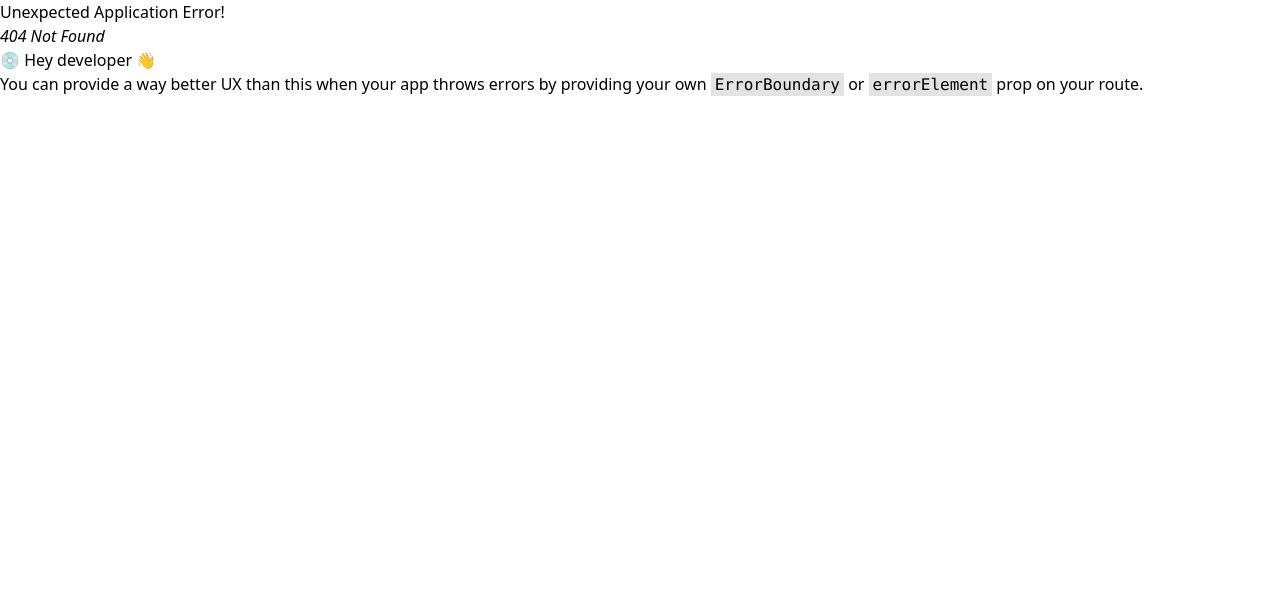
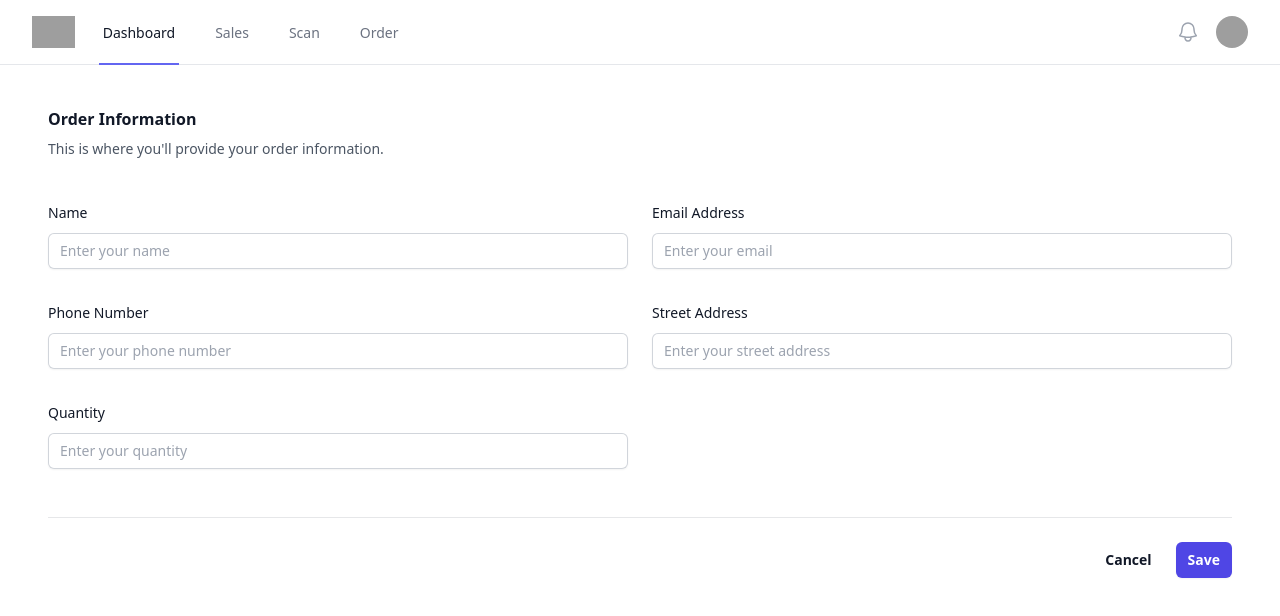
Before and after one commit to dwikiokvianp/Oil, a React (Vite) app: page /order in a window 1280 px wide. Before the commit this address had no page. Shown: the top 616 px of the page. Built offline with nearby package versions, Linux system fonts and the light colour scheme; grey boxes are pictures that could not be loaded.

Commit message:
feat - add order input

```diff
--- a/package.json
+++ b/package.json
@@ -16,8 +16,11 @@
     "axios": "^1.4.0",
     "react": "^18.2.0",
     "react-dom": "^18.2.0",
+    "react-hot-toast": "^2.4.1",
+    "react-qr-barcode-scanner": "^1.0.6",
     "react-query": "^3.39.3",
-    "react-router-dom": "^6.11.2"
+    "react-router-dom": "^6.11.2",
+    "zustand": "^4.3.8"
   },
   "devDependencies": {
     "@types/react": "^18.0.37",
--- /dev/null
+++ b/src/api/sales.service.api.ts
@@ -0,0 +1,36 @@
+import axios from "axios";
+import type {
+  GetSales,
+  SalesInput,
+  SalesResponse,
+} from "../type/sales.d.type.ts";
+
+const salesService = axios.create({
+  baseURL: "http://localhost:3000",
+});
+
+export const postSales = async (
+  salesData: Omit<SalesInput, "id">
+): Promise<SalesResponse> => {
+  const { data }: { data: SalesResponse } = await salesService.post("/sales", {
+    ...salesData,
+  });
+  return data;
+};
+
+export const getSales = async () => {
+  const { data }: { data: GetSales[] } = await salesService.get("/sales");
+  return data;
+};
+
+export const getSalesById = async (id: number) => {
+  const { data }: { data: GetSales } = await salesService.get(`/sales/${id}`);
+  return data;
+};
+
+export const updateSales = async (id: number) => {
+  const { data }: { data: SalesResponse } = await salesService.put(
+    `/admin/config/${id}`
+  );
+  return data;
+};
--- a/src/pages/Home/Home.tsx
+++ b/src/pages/Home/Home.tsx
@@ -6,6 +6,7 @@ import {
   userNavigation,
   navigation,
   NavigationType,
+  UserNavigationType,
 } from "./constant/home.constant.ts";
 import { useState } from "react";
 import { Outlet, useNavigate } from "react-router-dom";
@@ -18,6 +19,11 @@ export default function Home() {
   const [navigationBar, setNavigationBar] = useState(navigation);
   const navigate = useNavigate();
 
+  const handleSignOut = (nav: UserNavigationType) => {
+    if (nav.name === "Sign out") {
+      navigate("/login");
+    }
+  };
   const handleOnChangeNavigation = (item: NavigationType) => {
     const updatedNavigation = navigationBar.map((navItem: NavigationType) => {
       if (navItem.name === item.name) {
@@ -108,6 +114,9 @@ export default function Home() {
                                     active ? "bg-gray-100" : "",
                                     "block px-4 py-2 text-sm text-gray-700"
                                   )}
+                                  onClick={() => {
+                                    handleSignOut(item);
+                                  }}
                                 >
                                   {item.name}
                                 </a>
@@ -188,6 +197,9 @@ export default function Home() {
                         key={item.name}
                         as="a"
                         className="block px-4 py-2 text-base font-medium text-gray-500 hover:bg-gray-100 hover:text-gray-800"
+                        onClick={() => {
+                          handleSignOut(item);
+                        }}
                       >
                         {item.name}
                       </Disclosure.Button>
@@ -202,14 +214,14 @@ export default function Home() {
         <div className="py-10">
           <header>
             <div className="mx-auto max-w-7xl px-4 sm:px-6 lg:px-8">
-              <h1 className="text-3xl font-bold leading-tight tracking-tight text-gray-900">
-                Dashboard
-              </h1>
+              <h1 className="text-3xl font-bold leading-tight tracking-tight text-gray-900"></h1>
             </div>
           </header>
           <main>
             <div className="mx-auto max-w-7xl sm:px-6 lg:px-8">
-              <Outlet />
+              <div className="px-4">
+                <Outlet />
+              </div>
             </div>
           </main>
         </div>
--- a/src/pages/Home/constant/home.constant.ts
+++ b/src/pages/Home/constant/home.constant.ts
@@ -2,6 +2,12 @@ export interface NavigationType {
   name: string;
   href: string;
   current: boolean;
+}
+
+export interface UserNavigationType {
+  id: number;
+  name: string;
+  href: string;
 }
 const user = {
   name: "Tom Cook",
@@ -13,12 +19,12 @@ const navigation = [
   { name: "Dashboard", href: "#", current: true },
   { name: "Sales", href: "#", current: false },
   { name: "Scan", href: "#", current: false },
-  { name: "Calendar", href: "#", current: false },
+  { name: "Order", href: "#", current: false },
 ];
 const userNavigation = [
-  { name: "Your Profile", href: "#" },
-  { name: "Settings", href: "#" },
-  { name: "Sign out", href: "#" },
+  { id: 1, name: "Your Profile", href: "#" },
+  { id: 2, name: "Settings", href: "#" },
+  { id: 3, name: "Sign out", href: "#" },
 ];
 
 export { user, navigation, userNavigation };
--- /dev/null
+++ b/src/pages/Order/Order.tsx
@@ -0,0 +1,65 @@
+import { orderInput, OrderInputState } from "./constant/order.constant.ts";
+import { useState } from "react";
+
+export default function Order() {
+  const [orderLogin, setOrderLogin] = useState<OrderInputState>({});
+
+  const handleOnChangeOrder = (e: React.ChangeEvent<HTMLInputElement>) => {
+    e.preventDefault();
+    const { name, value } = e.target;
+    setOrderLogin({ ...orderLogin, [name]: value });
+  };
+
+  return (
+    <form>
+      <div className="space-y-12">
+        <div className="border-b border-gray-900/10 pb-12">
+          <h2 className="text-base font-semibold leading-7 text-gray-900">
+            Order Information
+          </h2>
+          <p className="mt-1 text-sm leading-6 text-gray-600">
+            This is where you'll provide your order information.
+          </p>
+
+          <div className="mt-10 grid grid-cols-1 gap-x-6 gap-y-8 sm:grid-cols-6">
+            {orderInput.map((item) => (
+              <div className="sm:col-span-3" key={item.id}>
+                <label
+                  htmlFor={item.state}
+                  className="block text-sm font-medium leading-6 text-gray-900"
+                >
+                  {item.name}
+                </label>
+                <div className="mt-2">
+                  <input
+                    id={item.state}
+                    name={item.state}
+                    type={item.type}
+                    autoComplete={item.state}
+                    className="block w-full rounded-md border-0 py-1.5 text-gray-900 shadow-sm ring-1 ring-inset ring-gray-300 placeholder:text-gray-400 focus:ring-2 focus:ring-inset focus:ring-indigo-600 sm:text-sm sm:leading-6"
+                    onChange={(e) => handleOnChangeOrder(e)}
+                    placeholder={item.placeholder}
+                  />
+                </div>
+              </div>
+            ))}
+          </div>
+        </div>
+      </div>
+      <div className="mt-6 flex items-center justify-end gap-x-6">
+        <button
+          type="button"
+          className="text-sm font-semibold leading-6 text-gray-900"
+        >
+          Cancel
+        </button>
+        <button
+          type="submit"
+          className="rounded-md bg-indigo-600 px-3 py-2 text-sm font-semibold text-white shadow-sm hover:bg-indigo-500 focus-visible:outline focus-visible:outline-2 focus-visible:outline-offset-2 focus-visible:outline-indigo-600"
+        >
+          Save
+        </button>
+      </div>
+    </form>
+  );
+}
--- /dev/null
+++ b/src/pages/Order/constant/order.constant.ts
@@ -0,0 +1,53 @@
+export interface OrderInputType {
+  id: number;
+  name: string;
+  state: string;
+  type: string;
+  placeholder?: string;
+}
+
+export interface OrderInputState {
+  name: string;
+  email: string;
+  phone: string;
+  street: string;
+  liter: string;
+}
+
+export const orderInput = [
+  {
+    id: 1,
+    name: "Name",
+    state: "name",
+    type: "text",
+    placeholder: "Enter your name",
+  },
+  {
+    id: 2,
+    name: "Email Address",
+    state: "email",
+    type: "email",
+    placeholder: "Enter your email",
+  },
+  {
+    id: 3,
+    name: "Phone Number",
+    state: "phone",
+    type: "number",
+    placeholder: "Enter your phone number",
+  },
+  {
+    id: 4,
+    name: "Street Address",
+    state: "street",
+    type: "text",
+    placeholder: "Enter your street address",
+  },
+  {
+    id: 5,
+    name: "Quantity",
+    state: "liter",
+    type: "number",
+    placeholder: "Enter your quantity",
+  },
+];
--- a/src/pages/Sales/Sales.tsx
+++ b/src/pages/Sales/Sales.tsx
@@ -1,13 +1,13 @@
 import { Fragment } from "react";
 import { Menu, Transition } from "@headlessui/react";
 import { EllipsisVerticalIcon } from "@heroicons/react/20/solid";
-import { statuses, projects } from "./constant/sales.constant.ts";
+import { statuses, sales } from "./constant/sales.constant.ts";
 import { classNames } from "../../utils/class.mapper.utils.ts";
 
 export default function Example() {
   return (
     <ul role="list" className="divide-y divide-gray-100">
-      {projects.map((project) => (
+      {sales.map((project) => (
         <li
           key={project.id}
           className="flex items-center justify-between gap-x-6 py-5"
@@ -19,31 +19,28 @@ export default function Example() {
               </p>
               <p
                 className={classNames(
-                  statuses[project.status],
+                  statuses[project.id],
                   "rounded-md whitespace-nowrap mt-0.5 px-1.5 py-0.5 text-xs font-medium ring-1 ring-inset"
                 )}
               >
-                {project.status}
+                {project.id}
               </p>
             </div>
             <div className="mt-1 flex items-center gap-x-2 text-xs leading-5 text-gray-500">
               <p className="whitespace-nowrap">
                 Due on{" "}
-                <time dateTime={project.dueDateTime}>{project.dueDate}</time>
+                <time dateTime={project.created_at}>{project.created_at}</time>
               </p>
               <svg viewBox="0 0 2 2" className="h-0.5 w-0.5 fill-current">
                 <circle cx={1} cy={1} r={1} />
               </svg>
-              <p className="truncate">Created by {project.createdBy}</p>
+              <p className="truncate">Created by {project.name}</p>
             </div>
           </div>
           <div className="flex flex-none items-center gap-x-4">
-            <a
-              href={project.href}
-              className="hidden rounded-md bg-white px-2.5 py-1.5 text-sm font-semibold text-gray-900 shadow-sm ring-1 ring-inset ring-gray-300 hover:bg-gray-50 sm:block"
-            >
+            <p className="hidden rounded-md bg-white px-2.5 py-1.5 text-sm font-semibold text-gray-900 shadow-sm ring-1 ring-inset ring-gray-300 hover:bg-gray-50 sm:block">
               View project<span className="sr-only">, {project.name}</span>
-            </a>
+            </p>
             <Menu as="div" className="relative flex-none">
               <Menu.Button className="-m-2.5 block p-2.5 text-gray-500 hover:text-gray-900">
                 <span className="sr-only">Open options</span>
--- a/src/pages/Sales/constant/sales.constant.ts
+++ b/src/pages/Sales/constant/sales.constant.ts
@@ -1,13 +1,46 @@
+import type { GetSales } from "../../../type/sales.d.type.ts";
 const statuses = {
   Complete: "text-green-700 bg-green-50 ring-green-600/20",
   "In progress": "text-gray-600 bg-gray-50 ring-gray-500/10",
   Archived: "text-yellow-800 bg-yellow-50 ring-yellow-600/20",
 };
+
+const sales: GetSales[] = [
+  {
+    id: 1,
+    name: "Minyak rojo lele",
+    address: "Jl. Raya Ciputat No. 1",
+    created_at: "2021-08-01T00:00Z",
+    email: "timcook@gmail.com",
+    liter: 10,
+    price: 10000,
+  },
+  {
+    id: 2,
+    name: "Minyak jelantah",
+    address: "Jl. Raya Ampel No. 1",
+    created_at: "2021-08-01T00:00Z",
+    email: "dwikiokvian@gmail.com",
+    liter: 100,
+    price: 10000,
+  },
+  {
+    id: 3,
+    name: "Minyak mentah mantap jiwa",
+    address: "Jl. Raya Mantap No. 1",
+    created_at: "2021-08-01T00:00Z",
+    email: "dayat@gmail.com",
+    liter: 50,
+    price: 10000,
+  },
+];
+
 const projects = [
   {
     id: 1,
     name: "GraphQL API",
     href: "#",
+    email: "dwikiokvianp1999@gmail.com",
     status: "Complete",
     createdBy: "Leslie Alexander",
     dueDate: "March 17, 2023",
@@ -51,4 +84,4 @@ const projects = [
   },
 ];
 
-export { statuses, projects };
+export { statuses, projects, sales };
--- /dev/null
+++ b/src/pages/Scan/Scan.tsx
@@ -0,0 +1,33 @@
+import BarcodeScannerComponent from "react-qr-barcode-scanner";
+import toast, { Toaster } from "react-hot-toast";
+import { useEffect, useState } from "react";
+export default function Scan() {
+  const [stopStream, setStopStream] = useState(false);
+
+  useEffect(() => {
+    toast.loading("Scanning...", {
+      id: "scan",
+    });
+  }, []);
+
+  return (
+    <div>
+      <h1 className="text-3xl font-semibold text-gray-900">Scan</h1>
+      <div className="bg-black justify-center flex">
+        <BarcodeScannerComponent
+          width={700}
+          height={500}
+          stopStream={stopStream}
+          onUpdate={(err, result: any) => {
+            if (result) {
+              toast.dismiss("scan");
+              toast.success("Found your QR Code!");
+              setStopStream(true);
+            }
+          }}
+        />
+        <Toaster />
+      </div>
+    </div>
+  );
+}
--- a/src/routes/routes..tsx
+++ b/src/routes/routes..tsx
@@ -3,6 +3,7 @@ import Home from "../pages/Home/Home.tsx";
 import Login from "../pages/Login/Login.tsx";
 import Sales from "../pages/Sales/Sales.tsx";
 import Scan from "../pages/Scan/Scan.tsx";
+import Order from "../pages/Order/Order.tsx";
 
 const BrowserRouter = createBrowserRouter([
   {
@@ -14,6 +15,10 @@ const BrowserRouter = createBrowserRouter([
         path: "/scan",
         element: <Scan />,
       },
+      {
+        path: "/order",
+        element: <Order />,
+      },
     ],
   },
   {
--- a/src/type/sales.d.type.ts
+++ b/src/type/sales.d.type.ts
@@ -4,9 +4,32 @@ export interface SalesInput {
   phone: string;
   address: string;
   liter: number;
-  price: number;
+}
+
+export interface ApiErrorResponse {
+  error: string;
 }
 
 export interface SalesResponse {
+  kode: number;
   message: string;
+  order: {
+    id: number;
+    name: string;
+    email: string;
+    phone: string;
+    address: string;
+    liter: number;
+    price: number;
+    created_at: string;
+  };
 }
+export interface GetSales {
+  id: number;
+  name: string;
+  email: string;
+  address: string;
+  liter: number;
+  price: number;
+  created_at: string;
+}
--- a/tailwind.config.js
+++ b/tailwind.config.js
@@ -4,5 +4,5 @@ export default {
   theme: {
     extend: {},
   },
-  plugins: [require("@tailwindcss/forms")],
+  plugins: [require("@tailwindcss/forms"), require("@tailwindcss/forms")],
 };
```
Also changed, not shown: 1 other file (tests, documents, lock files or other folders).
